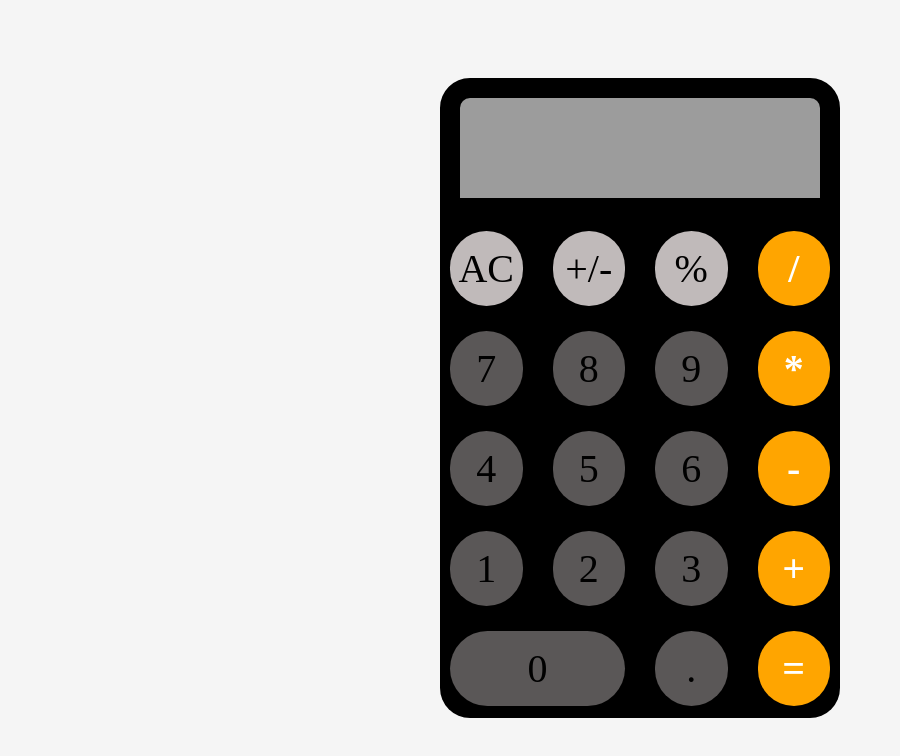
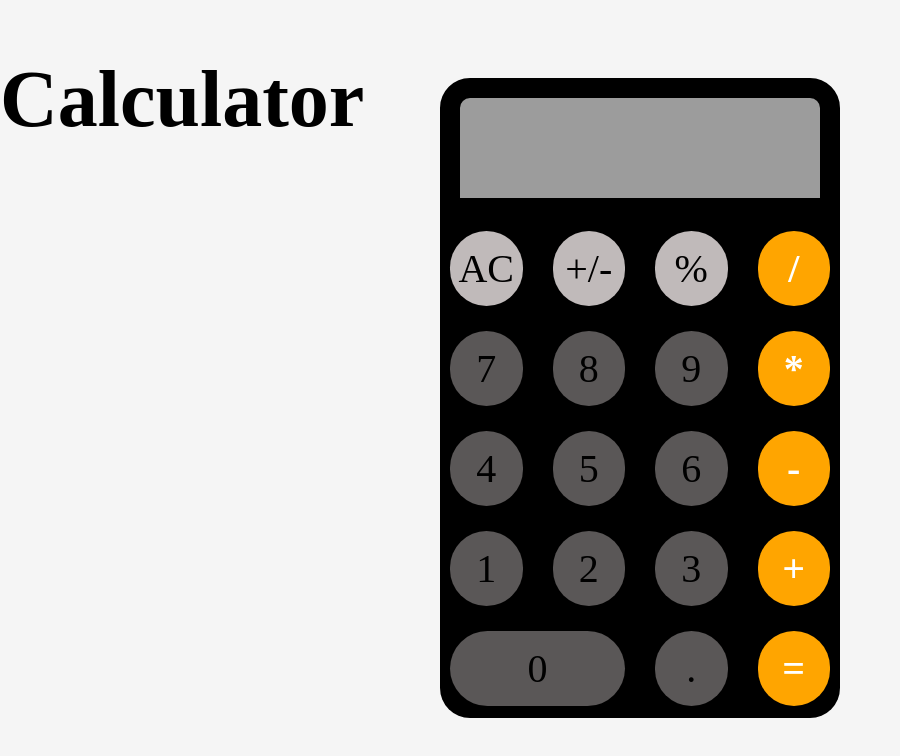
Before and after one commit to RishiSoni9905/Calculator, a plain HTML site: page index.html in a window 1280 px wide. Shown: the whole page, without its empty margins (0-900 px from the left). Drawn offline with Linux system fonts and the light colour scheme.

Commit message:
Added Calculator Title

```diff
--- a/index.html
+++ b/index.html
@@ -9,6 +9,7 @@
 </head>
 <body>
 <div class="container">
+    <h1 style = "position:fixed; top:0; left:0;">Calculator</h1>
     <input type="address" class="display" name="answer" id="display">
     <div class="container_button">
         <div class="button color1" id="ac">AC</div>
```
